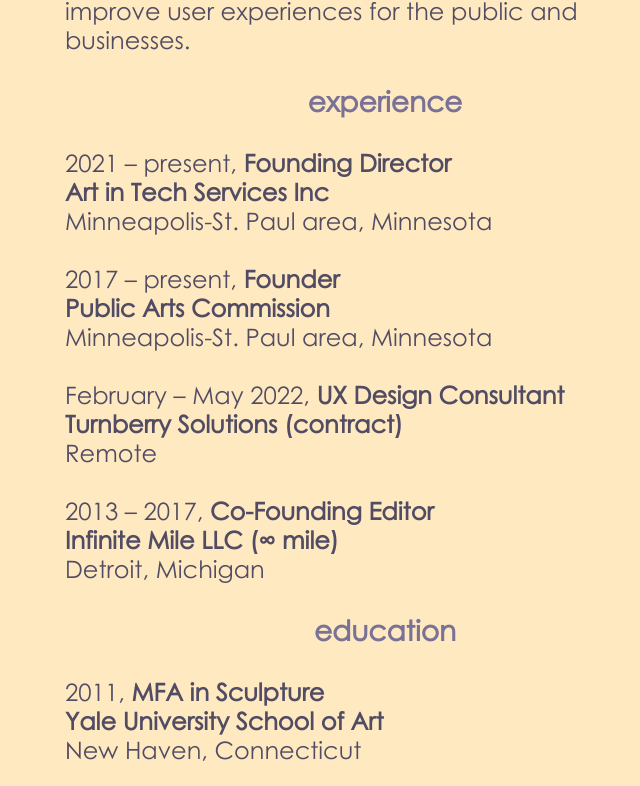
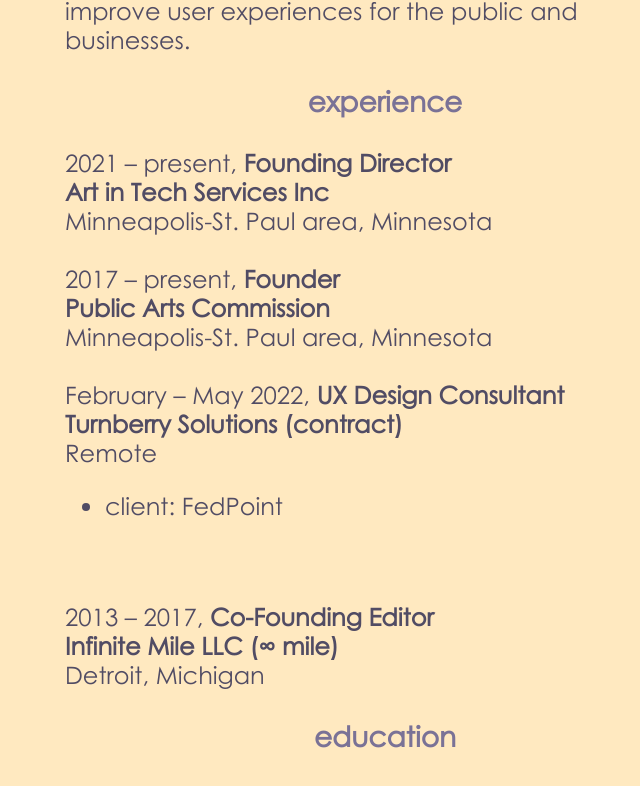
Before and after one commit to stephendewyer/stephendewyerwebwork, a Next.js app: page /about in a window 1280 px wide. Shown: the part 1288-2074 px from the top of the page, without its empty margins (255-895 px from the left). Built offline with nearby package versions, Linux system fonts and the light colour scheme.

Commit message:
updating profile

```diff
--- a/pages/about/index.js
+++ b/pages/about/index.js
@@ -42,7 +42,13 @@
 
                         February &ndash; May 2022, <span style={{fontWeight: "bold"}} >UX Design Consultant</span><br/>
                         <span style={{fontWeight: "bold"}} >Turnberry Solutions (contract)</span><br/>
-                        Remote<br/><br/>
+                        Remote
+                        <ul>
+                            <li>
+                                client: FedPoint
+                            </li>
+                        </ul>
+                        <br/><br/>
 
                         2013 &ndash; 2017, <span style={{fontWeight: "bold"}} >Co-Founding Editor</span><br/>
                         <span style={{fontWeight: "bold"}} >Infinite Mile LLC (<span>&#8734;</span> mile)</span><br/>
```
